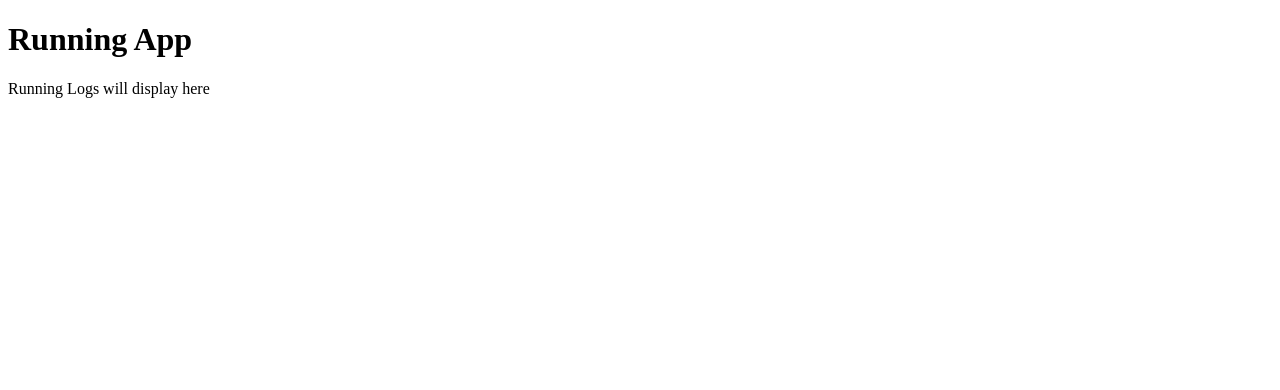
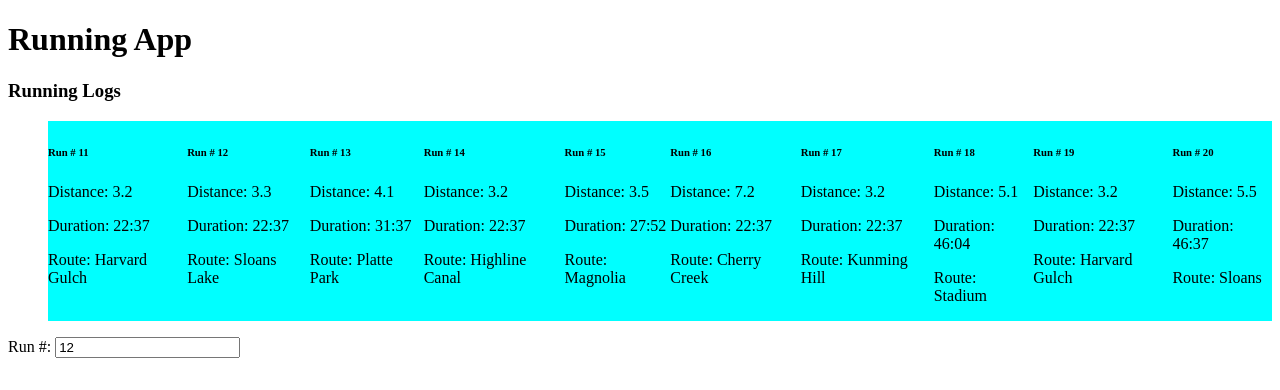
Before and after one commit to tdberg21/running-app, an Angular app: page / in a window 1280 px wide. Shown: the top 390 px of the page. Built offline with nearby package versions, Linux system fonts and the light colour scheme.

Commit message:
Add interface for runs and display list of runs using mock data

```diff
--- a/src/app/app.component.html
+++ b/src/app/app.component.html
@@ -1,3 +1,3 @@
 <!-- <router-outlet></router-outlet> -->
-<app-home></app-home>
+<app-home>{{title}}</app-home>
 <running-logs-component></running-logs-component>
--- a/src/app/app.component.ts
+++ b/src/app/app.component.ts
@@ -5,6 +5,7 @@ import { Component } from '@angular/core';
   templateUrl: './app.component.html',
   styleUrls: ['./app.component.scss']
 })
+
 export class AppComponent {
   title = 'running-app';
 }
--- a/src/app/app.module.ts
+++ b/src/app/app.module.ts
@@ -1,4 +1,5 @@
 import { NgModule } from '@angular/core';
+import { FormsModule } from '@angular/forms';
 import { BrowserModule } from '@angular/platform-browser';
 
 import { AppRoutingModule } from './app-routing.module';
@@ -14,7 +15,8 @@ import { RunningLogsComponent } from './running-logs/running-logs.component';
   ],
   imports: [
     BrowserModule,
-    AppRoutingModule
+    AppRoutingModule,
+    FormsModule
   ],
   providers: [],
   bootstrap: [AppComponent]
--- /dev/null
+++ b/src/app/mock-runs.ts
@@ -0,0 +1,14 @@
+import { Run } from './run';
+
+export const RUNS: Run[] = [
+  { id: 11, distance: 3.2, duration: '22:37', route: 'Harvard Gulch' },
+  { id: 12, distance: 3.3, duration: '22:37', route: 'Sloans Lake' },
+  { id: 13, distance: 4.1, duration: '31:37', route: 'Platte Park' },
+  { id: 14, distance: 3.2, duration: '22:37', route: 'Highline Canal' },
+  { id: 15, distance: 3.5, duration: '27:52', route: 'Magnolia' },
+  { id: 16, distance: 7.2, duration: '22:37', route: 'Cherry Creek' },
+  { id: 17, distance: 3.2, duration: '22:37', route: 'Kunming Hill' },
+  { id: 18, distance: 5.1, duration: '46:04', route: 'Stadium' },
+  { id: 19, distance: 3.2, duration: '22:37', route: 'Harvard Gulch' },
+  { id: 20, distance: 5.5, duration: '46:37', route: 'Sloans' }
+];
--- /dev/null
+++ b/src/app/run.ts
@@ -0,0 +1,6 @@
+export interface Run {
+  id: number;
+  distance: number;
+  duration: string;
+  route: string;
+}
--- a/src/app/running-logs/running-logs.component.html
+++ b/src/app/running-logs/running-logs.component.html
@@ -1 +1,17 @@
-<p>{{ title }} will display here</p>
+<div>
+  <h3>Running Logs</h3>
+    <div>
+      <ul>
+        <li *ngFor="let run of runs">
+          <h6>Run # {{run.id}}</h6>
+          <p>Distance: {{run.distance}}</p>
+          <p>Duration: {{run.duration}}</p>
+          <p>Route: {{run.route}}</p>
+        </li>
+      </ul>
+    </div>
+    <div>
+      <label for="runId">Run #: </label>
+      <input id="runId" [(ngModel)]="runs[1].id" placeholder="runId">
+    </div>
+</div>
--- a/src/app/running-logs/running-logs.component.scss
+++ b/src/app/running-logs/running-logs.component.scss
@@ -0,0 +1,9 @@
+ul {
+  display: flex;
+  list-style-type: none;
+}
+
+li {
+  // text-decoration: none;
+  background-color: aqua;
+}
--- a/src/app/running-logs/running-logs.component.ts
+++ b/src/app/running-logs/running-logs.component.ts
@@ -1,4 +1,7 @@
 import { Component } from "@angular/core";
+import { FormsModule } from "@angular/forms";
+import { Run } from '../run';
+import { RUNS } from "../mock-runs";
 
 @Component({
   selector: 'running-logs-component',
@@ -7,4 +10,5 @@ import { Component } from "@angular/core";
 })
 export class RunningLogsComponent {
   title='Running Logs';
+  runs = RUNS;
 }
```
